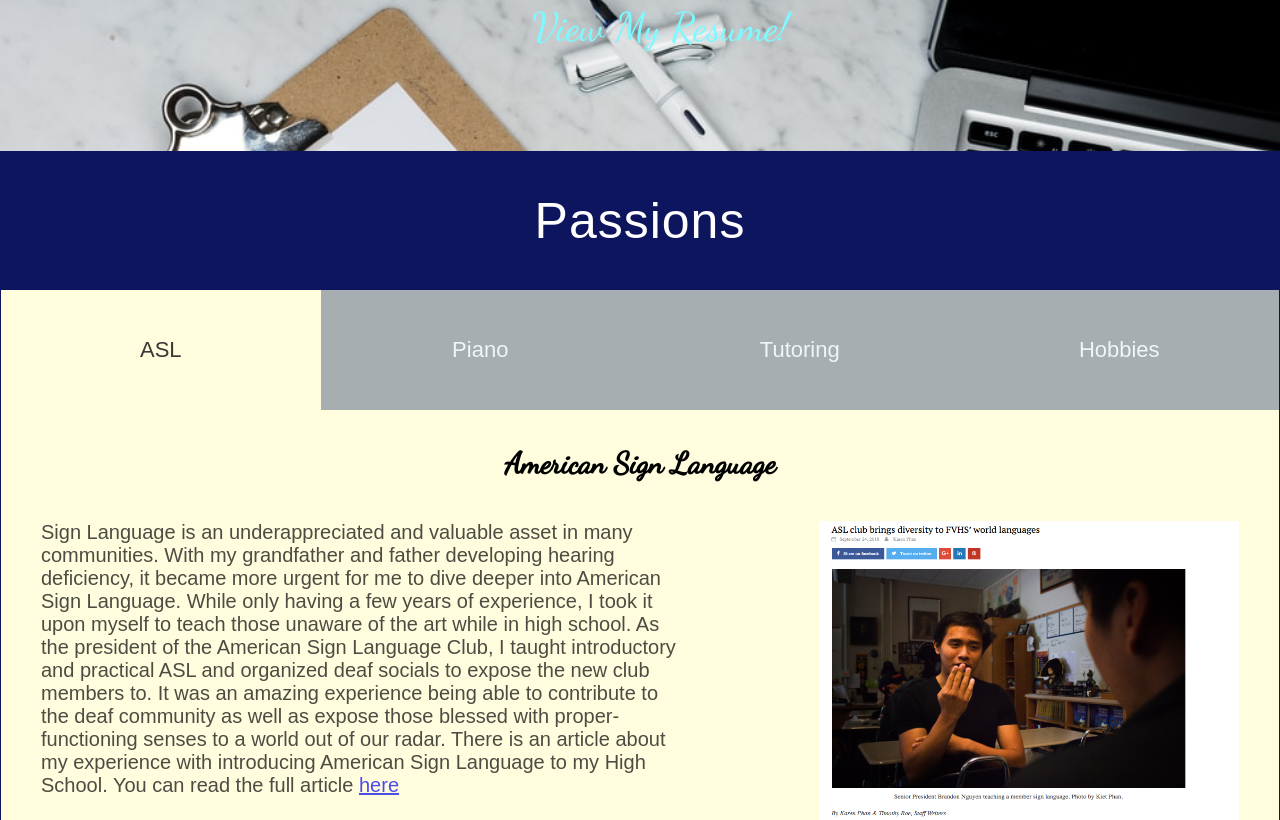
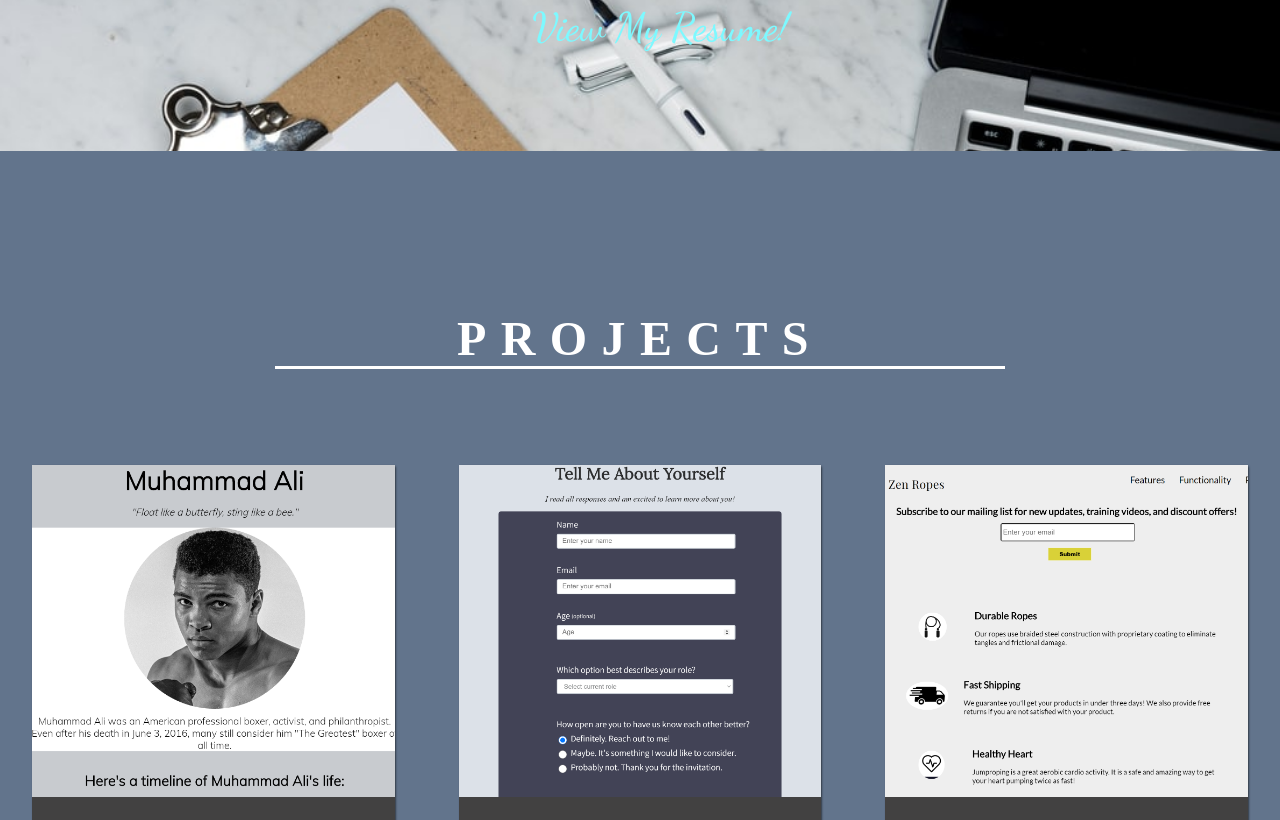
Before and after one commit to brandonhn/My-Website, a plain HTML site: page index.html in a window 1280 px wide. Shown: the part 1980-2800 px from the top of the page. Drawn offline with Linux system fonts and the light colour scheme.

Commit message:
Add files via upload

```diff
--- a/index.html
+++ b/index.html
@@ -27,6 +27,7 @@
         <ul class="nav-list">
           <li><a href="#intro-nav">About</a></li>
           <li><a href="#resume-nav">Resume</a></li>
+          <li><a href="#projects-nav">Projects</a></li>
           <li><a href="#passion-nav">Passions</a></li>
           <li><a href="#contact-nav">Contact</a></li>
         </ul>
@@ -89,6 +90,29 @@
       <a id="resume-link" target="_blank" rel="noopener noreferrer" href="7-14-2020.pdf">
         View My Resume!
       </a>
+    </section>
+    <section class="project-section" id="projects-nav">
+      <h2 class="project-header">Projects</h2>
+      <div class="project-grid">
+        <a href="https://codepen.io/brandonhn/full/RwrXboW" class="project project-tile" target="_blank">
+          <img src="images/ali.png" alt="" class="project-img">
+          <p class="project-title">
+            Tribute Page
+          </p>
+        </a>
+        <a href="https://codepen.io/brandonhn/full/JjGgbow" class="project project-tile" target="_blank">
+          <img src="images/survey.png" alt="" class="project-img">
+          <p class="project-title">
+            Survey Form
+          </p>
+        </a>
+        <a href="https://codepen.io/brandonhn/full/QWNLWaJ" class="project project-tile" target="_blank">
+          <img src="images/product-page.png" alt="" class="project-img">
+          <p class="project-title">
+            Product Page
+          </p>
+        </a>
+      </div>
     </section>
     <section class="passions" id="passion-nav">
       <h2 class="passion-title">Passions</h2>
--- a/style.css
+++ b/style.css
@@ -441,13 +441,55 @@
     border-right: 0.2rem solid #777;
   }
 
+  .project-section{
+    text-align:center;
+    padding: 10rem 2rem;
+    background: rgb(98, 116, 140);
+  }
 
+  .project-header{
+    max-width: 60%;
+    margin: 0 auto 6rem auto;
+    border-bottom: 0.2rem solid white;
+    font-size: 3em;
+    color: white;
+    text-transform: uppercase;
+    letter-spacing: 0.3em;
+  }
+  .project-grid {
+    display: grid;
+    grid-template-columns: repeat(auto-fit, minmax(320px, 1fr));
+    grid-gap: 4rem;
+    width: 100%;
+    max-width: 1280px;
+    margin: 0 auto;
+    margin-bottom: 6rem;
+}
+  .project{
+    background: rgb(66, 65, 65);
+    box-shadow: 1px 1px 2px rgba(0, 0, 0, 0.5);
+    border-radius: 2px;
+    text-decoration: none;
+  }
+  .project-img {
+    height: 80%;
+    width: 100%;
+    object-fit: cover;
+}
+.project-title{
+  font-size: 1.5rem;
+  padding: 2rem 0.5rem;
+  color: white;
+}
   @media screen and (max-width: 768px){
 
     body{
       overflow-x: hidden;
     }
-
+    .project-header{
+      max-width: auto;
+      width: auto;
+    }
     .line{
       width: 30px;
       height: 3px;
@@ -705,6 +747,12 @@
       overflow-x: hidden;
     }
 
+    .project-header{
+      max-width: 70%;
+      width: auto;
+      font-size: 2em;
+    }
+
     #resume-link{
       font-size: 30px;
       margin: 20px;
```
Also changed, not shown: images/ali.png (added), images/product-page.png (added), images/survey.png (added).
